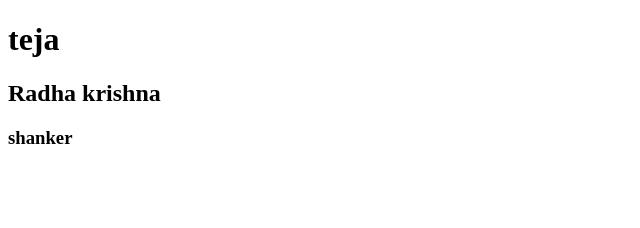
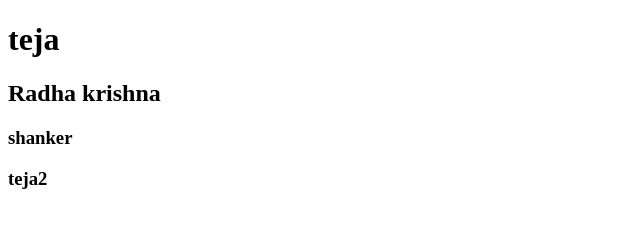
Before and after one commit to kalluriteja/sample2, a plain HTML site: page index.html in a window 1280 px wide. Shown: the full height of the page, 0-640 px from the left. Drawn offline with Linux system fonts and the light colour scheme.

Commit message:
bdsfgfhg

```diff
--- a/index.html
+++ b/index.html
@@ -10,5 +10,6 @@
 <h1>teja</h1>
 <h2>Radha krishna</h2>
 <h3>shanker</h3>
+<h3>teja2</h3>
 </body>
 </html>
```
